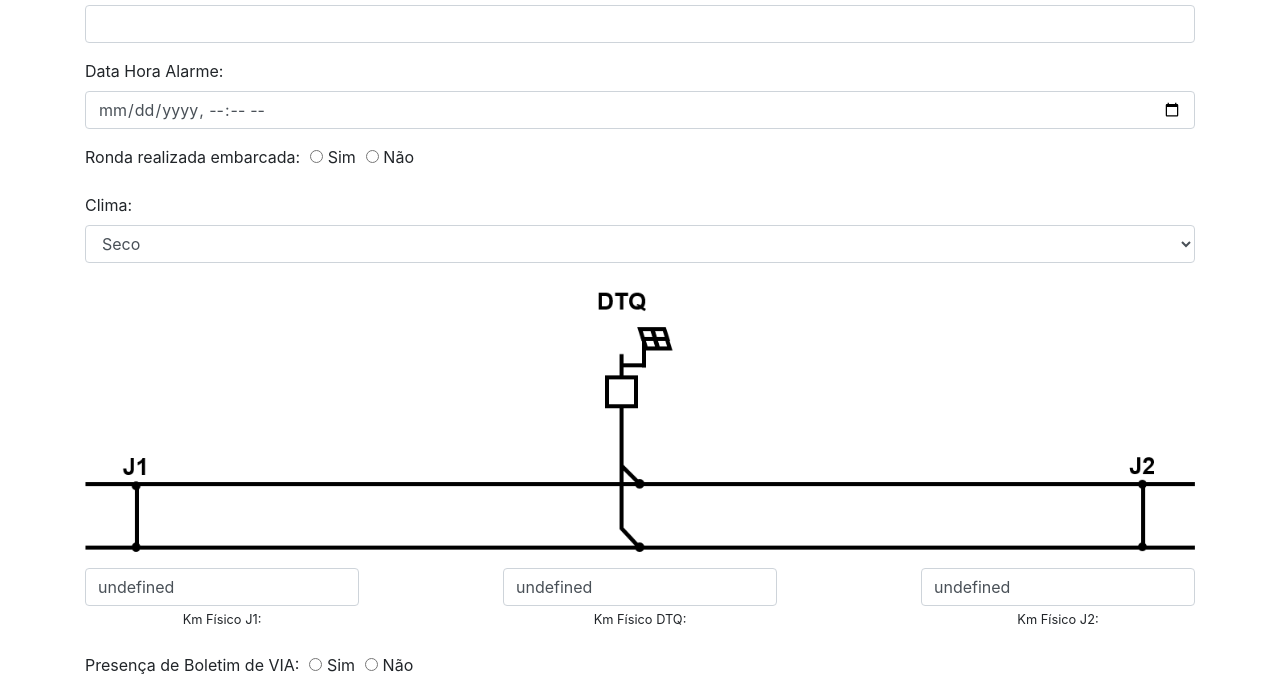
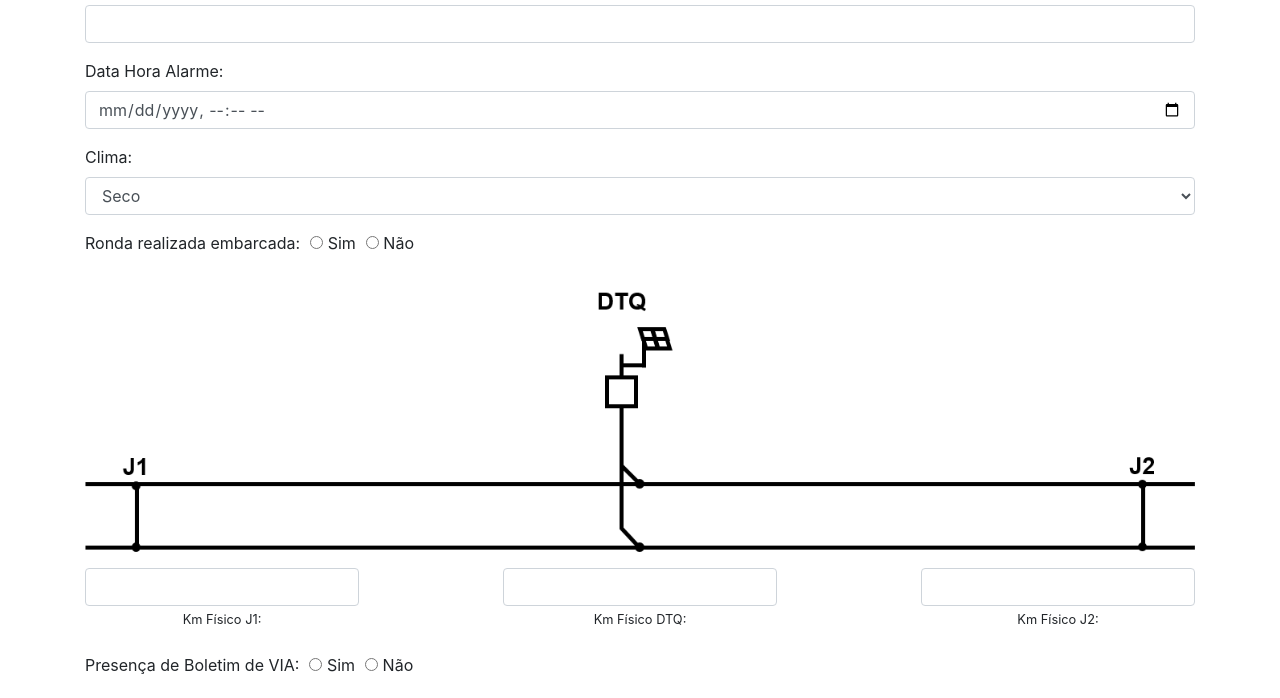
Before and after one commit to elderpereira/AppForms, a plain HTML site: page FormsChecklist/index.html in a window 1280 px wide. Shown: the part 83-781 px from the top of the page. Drawn offline with nearby package versions, Linux system fonts and the light colour scheme.

Commit message:
v2 correções de validação

```diff
--- a/FormsChecklist/index.html
+++ b/FormsChecklist/index.html
@@ -33,6 +33,14 @@
                 <label for="dataHoraAlarme">Data Hora Alarme:</label>
                 <input type="datetime-local" id="dataHoraAlarme" name="dataHoraAlarme" class="form-control" value="$$dataHoraAlarme$$">
             </div>
+            <div class="form-group">
+                <label for="clima">Clima:</label>
+                <select id="clima" name="clima" class="form-control">
+                    <option value="seco">Seco</option>
+                    <option value="umido">Úmido</option>
+                    <option value="chuva">Chuva</option>
+                </select>
+            </div>
             <div class="form-group" style="display: flex; align-items: center;">
                 <label for="rondaRealizadaEmbarcada" style="margin-right: 10px;">Ronda realizada embarcada:</label>
                 <div style="margin-right: 10px;">
@@ -44,14 +52,6 @@
                     <label for="rondaRealizadaEmbarcadaNao">Não</label>
                 </div>
             </div>
-            <div class="form-group">
-                <label for="clima">Clima:</label>
-                <select id="clima" name="clima" class="form-control">
-                    <option value="seco">Seco</option>
-                    <option value="umido">Úmido</option>
-                    <option value="chuva">Chuva</option>
-                </select>
-            </div>
             <!-- div com imagem DTQ.png que se ajusta para facilitar entender valores de kms -->
             <div class="form-group">
                 <img src="DTQ.png" alt="DTQ" style="width: 100%; height: auto;">
@@ -61,15 +61,15 @@
 
             <div class="form-group" style="display: flex; justify-content: space-between;">
                 <div style="text-align: center; margin-right: 10px;">
-                    <input type="text" id="kmFisicoJ1" name="kmFisicoJ1" class="form-control">
+                    <input type="text" id="kmFisicoJ1" name="kmFisicoJ1" class="form-control" pattern="\d+">
                     <label for="kmFisicoJ1" style="margin-top: -5px; font-size: 0.8em;">Km Físico J1:</label>
                 </div>
                 <div style="text-align: center; margin-right: 10px;">
-                    <input type="text" id="kmFisicoDTQ" name="kmFisicoDTQ" class="form-control">
+                    <input type="text" id="kmFisicoDTQ" name="kmFisicoDTQ" class="form-control" pattern="\d+">
                     <label for="kmFisicoDTQ" style="margin-top: -5px; font-size: 0.8em;">Km Físico DTQ:</label>
                 </div>
                 <div style="text-align: center;">
-                    <input type="text" id="kmFisicoJ2" name="kmFisicoJ2" class="form-control">
+                    <input type="text" id="kmFisicoJ2" name="kmFisicoJ2" class="form-control" pattern="\d+">
                     <label for="kmFisicoJ2" style="margin-top: -5px; font-size: 0.8em;">Km Físico J2:</label>
                 </div>
             </div>
@@ -427,8 +427,15 @@
 
         // Lista de campos obrigatórios
         var requiredFields = [
+            'SUB',
+            'dataHoraAlarme',
+            'clima',
+            'rondaRealizadaEmbarcada',
+            'kmFisicoDTQ',
+            'kmFisicoJ1',
+            'kmFisicoJ2',
+            'presencaBoletimVIA',
             'detectouTrilhoQuebrado',
-            'presencaBoletimVIA',
             'detectadoBondeamentoRompido',
             'condicoesTalas',
             'condicoesLastros',
@@ -437,14 +444,7 @@
             'verificarPresencaTacos',
             'CondicaoDormentes',
             'CondicaoFixacoes',
-            'verificarCondicoesPN',
-            'sb',
-            'dataHoraAlarme',
-            'rondaRealizadaEmbarcada',
-            'clima',
-            'kmFisicoJ1',
-            'kmFisicoDTQ',
-            'kmFisicoJ2'
+            'verificarCondicoesPN'
         ];
 
         // Array para armazenar os campos obrigatórios que estão faltando
@@ -513,11 +513,17 @@
         var values = fragment.split(';');
 
         // Assign the values to variables
-        var SUB = values[0];
+        var SUB = parseInt(values[0]);
         var dataHoraAlarme = values[1];
-        var kmFisicoJ1 = values[2];
-        var kmFisicoDTQ = values[3];
-        var kmFisicoJ2 = values[4];
+        var kmFisicoJ1 = parseInt(values[2]);
+        var kmFisicoDTQ = parseInt(values[3]);
+        var kmFisicoJ2 = parseInt(values[4]);
+
+        // Check if the values are NaN and if so, set them to an empty string
+        SUB = isNaN(SUB) ? "" : SUB;
+        kmFisicoJ1 = isNaN(kmFisicoJ1) ? "" : kmFisicoJ1;
+        kmFisicoDTQ = isNaN(kmFisicoDTQ) ? "" : kmFisicoDTQ;
+        kmFisicoJ2 = isNaN(kmFisicoJ2) ? "" : kmFisicoJ2;
 
         // Convert the timestamp to a Date object
         var date = new Date(dataHoraAlarme * 1000);
```
